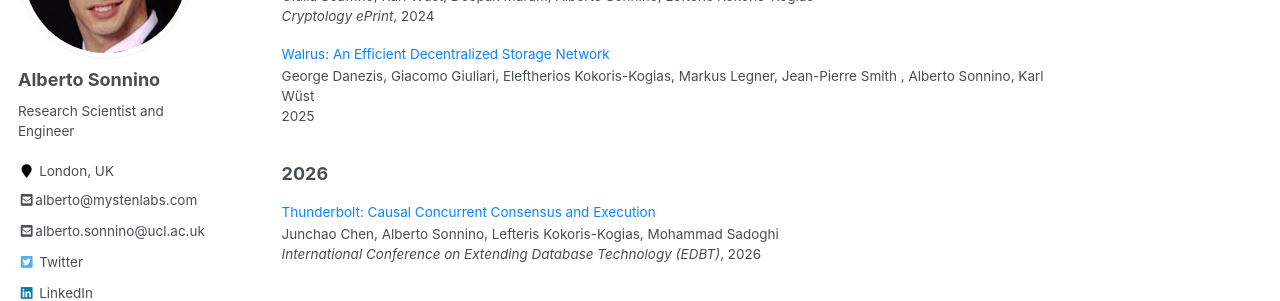
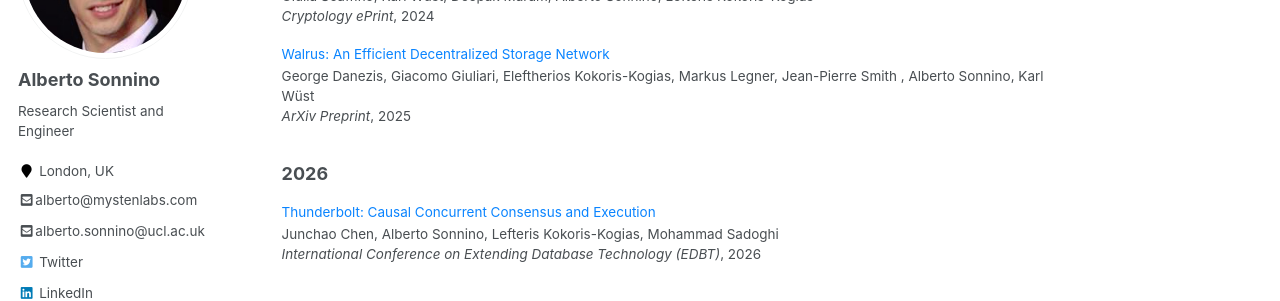
Before and after one commit to asonnino/asonnino.github.io, a Jekyll site: the page built from _pages/publications.md, in a window 1280 px wide and 900 px high, scrolled down 388 px. Shown: the part 152-453 px from the top of the window. Built offline with Jekyll 4.4.1, drawn with Linux system fonts in a browser that asks for light colours.

Commit message:
fix: venue for walrus paper

```diff
--- a/_data/papers.json
+++ b/_data/papers.json
@@ -566,6 +566,7 @@
     "category": "submission",
     "title": "Walrus: An Efficient Decentralized Storage Network",
     "authors": "George Danezis, Giacomo Giuliari, Eleftherios Kokoris-Kogias, Markus Legner, Jean-Pierre Smith , Alberto Sonnino, Karl Wüst",
+    "venue": "ArXiv Preprint",
     "date": 2025,
     "filename": "walrus.pdf",
     "code": "https://github.com/asonnino/walrus"
```
